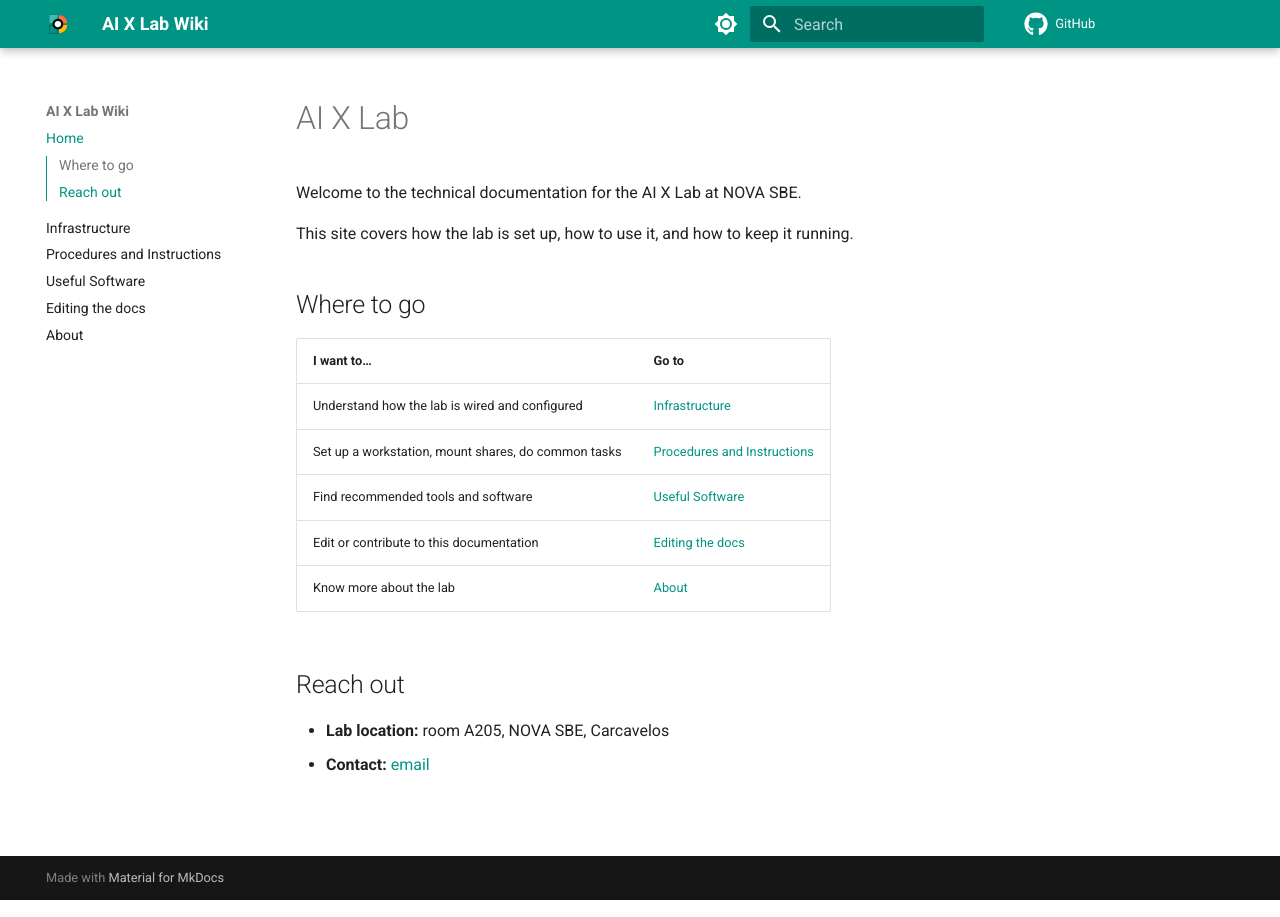
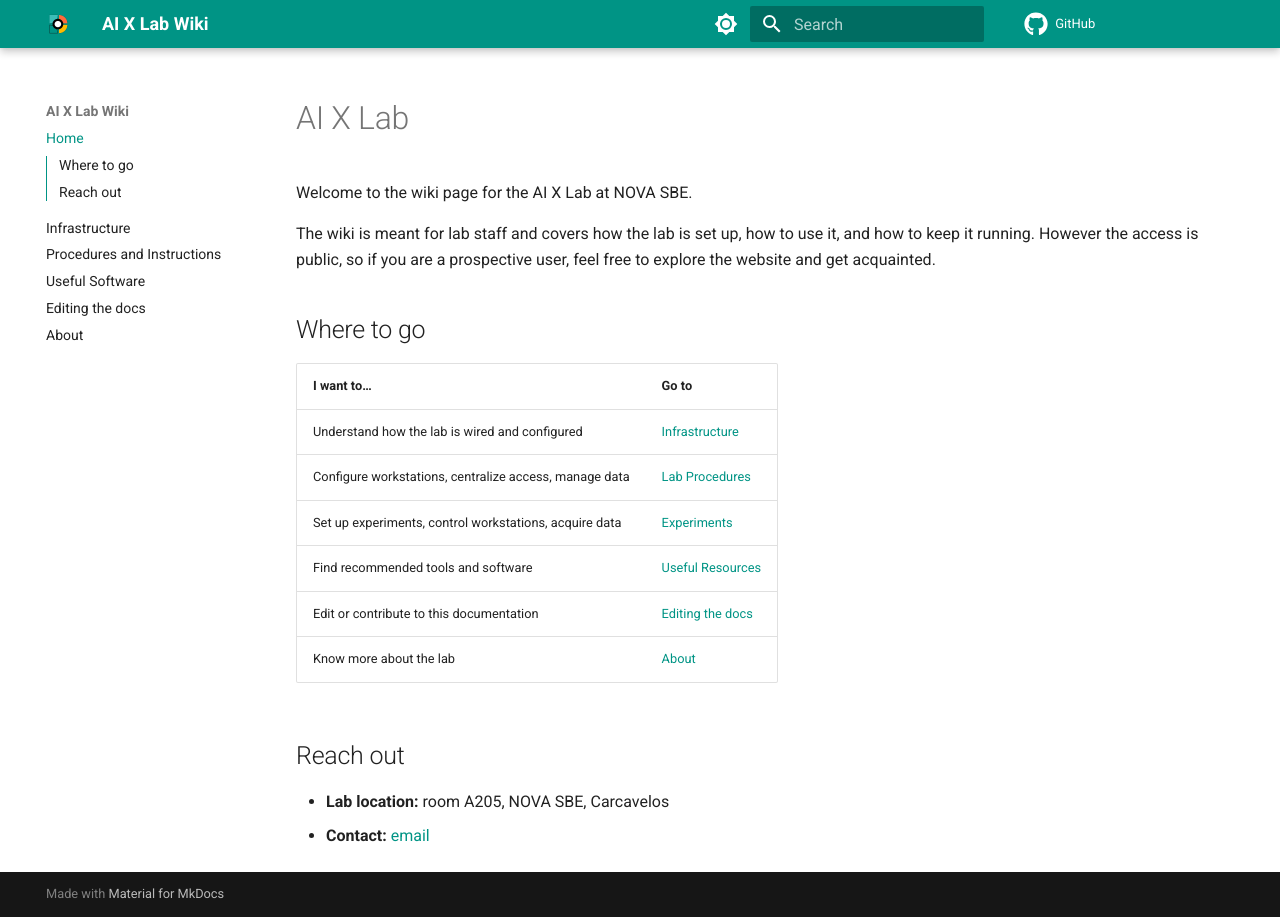
Before and after one commit to AIxlab-D3-NSBE-NMS/aixlab-d3-nsbe-nms.github.io, an MkDocs documentation site: the page built from docs/index.md, in a window 1280 px wide. Built offline with MkDocs 1.6.1 and Material for MkDocs 9.7.7, drawn with Linux system fonts in a browser that asks for light colours; comment, search, counter and statistics services are not loaded.

```diff
--- a/docs/index.md
+++ b/docs/index.md
@@ -1,17 +1,18 @@
 # AI X Lab
 
-Welcome to the technical documentation for the AI X Lab at NOVA SBE.
+Welcome to the wiki page for the AI X Lab at NOVA SBE.
 
-This site covers how the lab is set up, how to use it, and how to keep it running.
-
+The wiki is meant for lab staff and covers how the lab is set up, how to use it, and how to keep it running.
+However the access is public, so if you are a prospective user, feel free to explore the website and get acquainted.
 
 ## Where to go
 
 | I want to… | Go to |
 |---|---|
 | Understand how the lab is wired and configured | [Infrastructure](infra.md) |
-| Set up a workstation, mount shares, do common tasks | [Procedures and Instructions](howto.md) |
-| Find recommended tools and software | [Useful Software](software.md) |
+| Configure workstations, centralize access, manage data | [Lab Procedures](howto.md) |
+| Set up experiments, control workstations, acquire data | [Experiments](expcontrol.md) |
+| Find recommended tools and software | [Useful Resources](resources.md) |
 | Edit or contribute to this documentation | [Editing the docs](editdocs.md) |
 | Know more about the lab | [About](about.md) |
 
```
Also changed, not shown: docs/expcontrol.md (added, +32 -0 lines), docs/howto.md (added, +50 -0 lines), docs/resources.md (added), docs/software.md (deleted).
